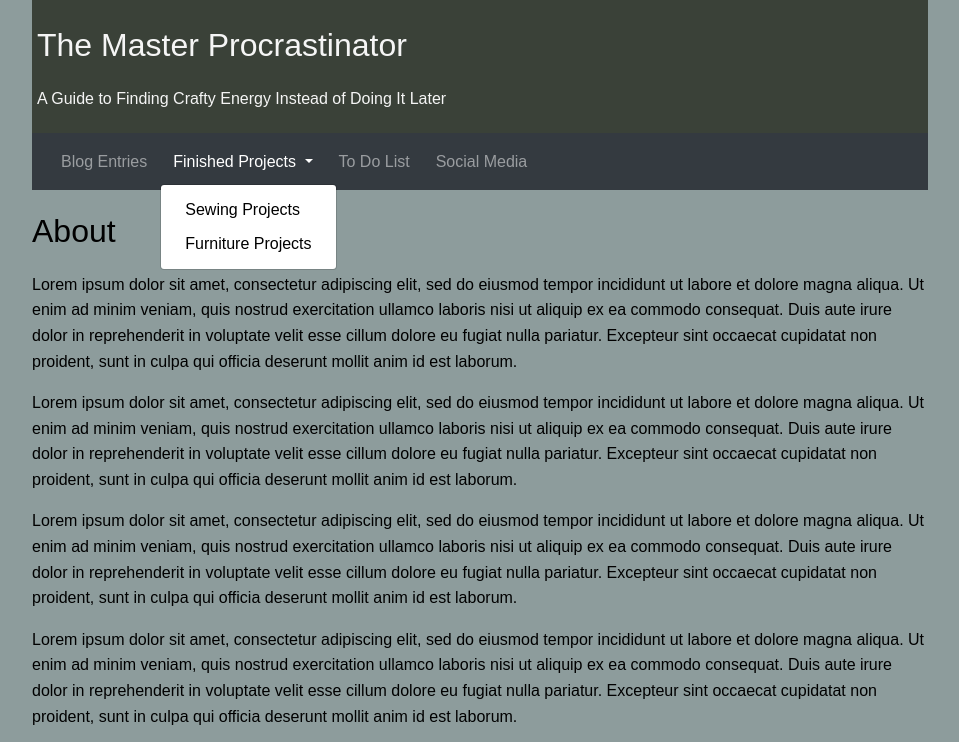
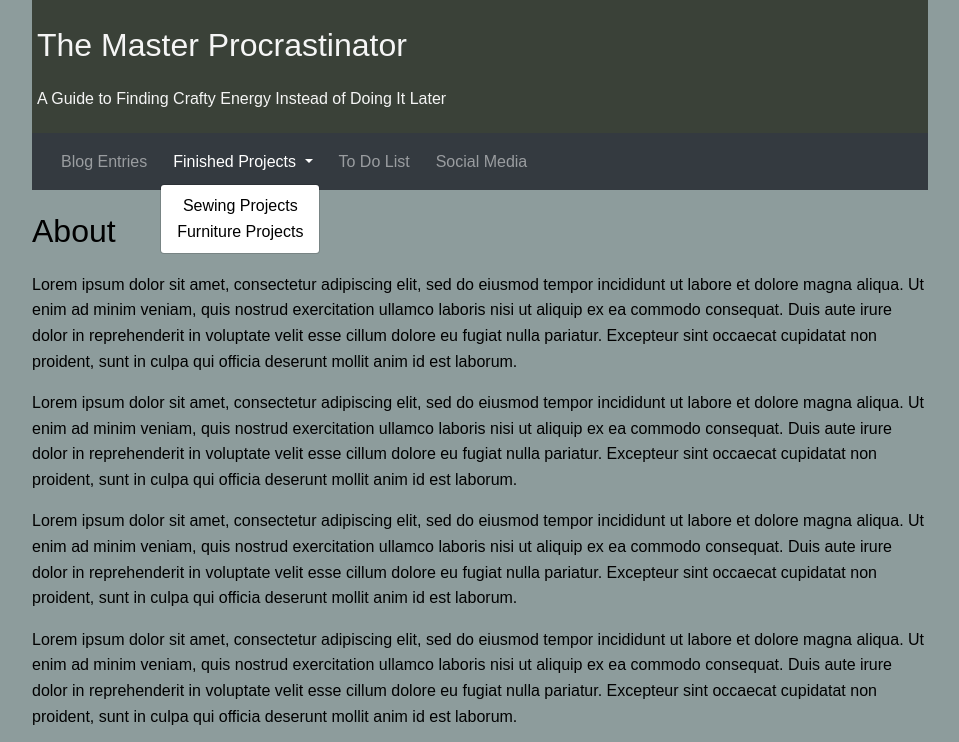
Before and after one commit to bawilc01/codingQA, a plain HTML site: page index.html in a window 1280 px wide. Both pictures are taken after a click on the link "Finished Projects". Shown: the top 742 px of the page, without its empty margins (160-1119 px from the left). Drawn offline with nearby package versions, Linux system fonts and the light colour scheme.

Commit message:
updated submenu items to be centered

```diff
--- a/css/stylesheet.css
+++ b/css/stylesheet.css
@@ -52,6 +52,9 @@ nav li {
 
 .dropdown-item {
     text-decoration: none;
+    margin: 0;
+    padding: 0 5px;
+    text-align: center;
     color: black;
 }
 
```
